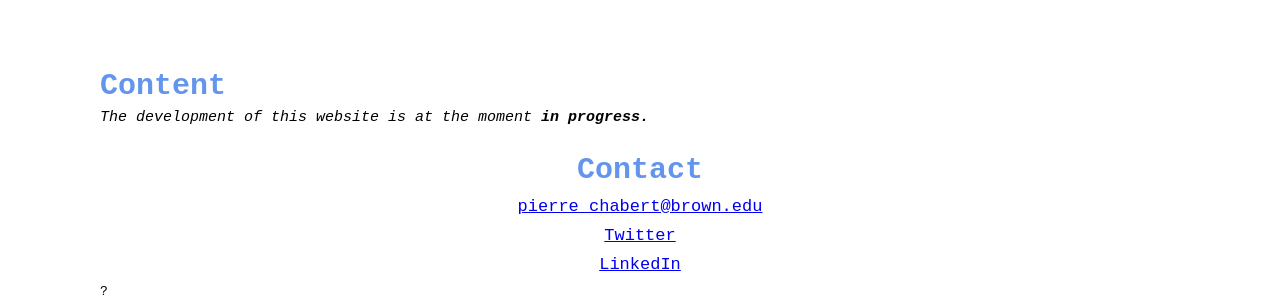
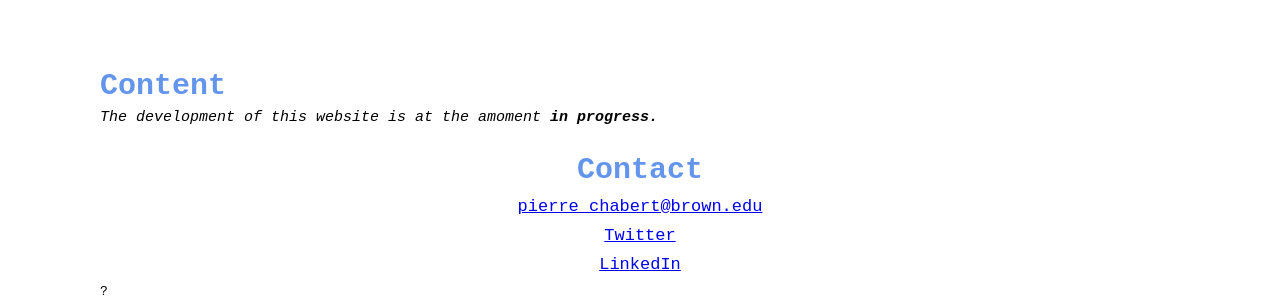
Before and after one commit to pierrechabert/pierrechabert.github.io, a Jekyll site: the page index.html, which Jekyll copies as it is, in a window 1280 px wide. Shown: the part 674-974 px from the top of the page. Built offline with Jekyll 4.4.1, drawn with Linux system fonts in a browser that asks for light colours.

Commit message:
Update index.html

```diff
--- a/index.html
+++ b/index.html
@@ -58,7 +58,7 @@
 
   <div style="height:600px; margin:100px;">
   <h1 style="color:cornflowerblue; font-size:30px;"> Content </h1>
-  <p style="line-height: 2.0; font-size:15px;"><em>The development of this website is at the moment <strong>in progress.</strong> </em></p>
+  <p style="line-height: 2.0; font-size:15px;"><em>The development of this website is at the amoment <strong>in progress.</strong> </em></p>
    <!-- Presentation, research interests -->
 
   <h1 style="color:cornflowerblue; font-size:30px; margin-top:20px; text-align:center">Contact </h1>
```
